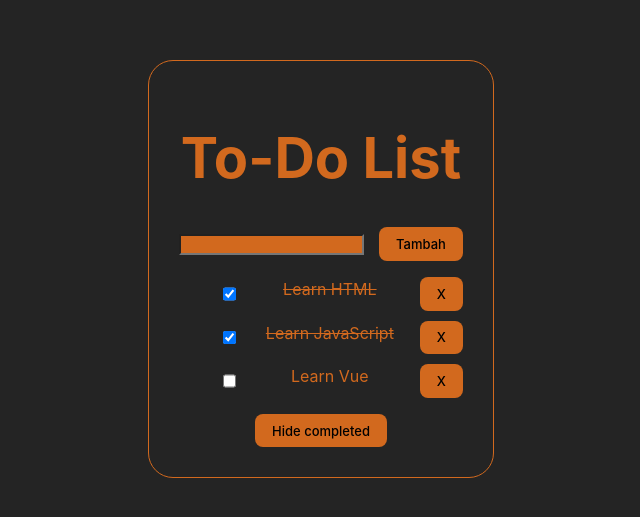
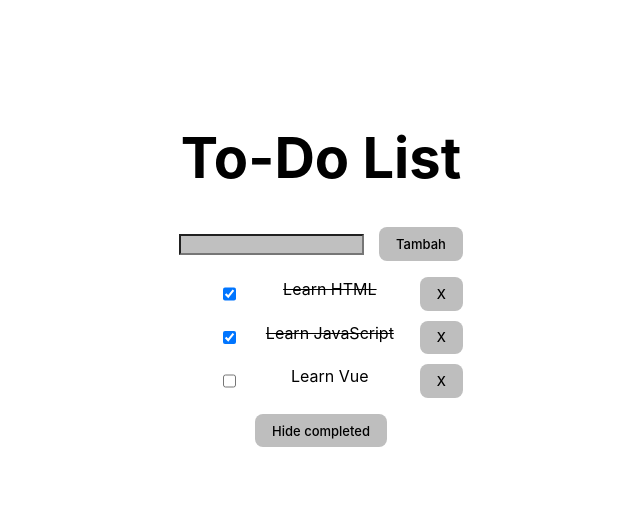
Before and after one commit to MiftahNalar/28-pbk-uts-213510528, a Vue app: page / in a window 1280 px wide. Shown: the part 131-648 px from the top of the page, without its empty margins (319-959 px from the left). Built offline with nearby package versions, Linux system fonts and the light colour scheme.

Commit message:
first commit

```diff
--- a/src/style.css
+++ b/src/style.css
@@ -4,8 +4,8 @@
   font-weight: 400;
 
   color-scheme: light;
-  color: chocolate;
-  background-color: #242424;
+  color: black;
+  background-color: #ffffff;
 
   font-synthesis: none;
   text-rendering: optimizeLegibility;
@@ -16,20 +16,20 @@
 
 a {
   font-weight: 500;
-  color: chocolate;
+  color: rgb(0, 0, 0);
   text-decoration: inherit;
 }
 a:hover {
-  color: chocolate;
+  color: rgb(0, 0, 0);
 }
 
 a {
   font-weight: 500;
-  color: chocolate;
+  color: rgb(0, 0, 0);
   text-decoration: inherit;
 }
 a:hover {
-  color: chocolate;
+  color: rgb(0, 0, 0);
 }
 
 body {
@@ -52,7 +52,7 @@ button {
   font-size: small;
   font-weight: 500;
   font-family: inherit;
-  background-color: chocolate;
+  background-color: rgb(190, 190, 190);
   cursor: pointer;
   transition: border-color 0.25s;
 }
@@ -87,12 +87,12 @@ li{
 }
 
 .input{
-  background-color: chocolate;
+  background-color: rgb(192, 192, 192);
   color: black;
 }
 
 .container{
-  border: 1px solid chocolate;
+  border: 1px solid #ffffff;
   border-radius: 25px;
 }
 
```
